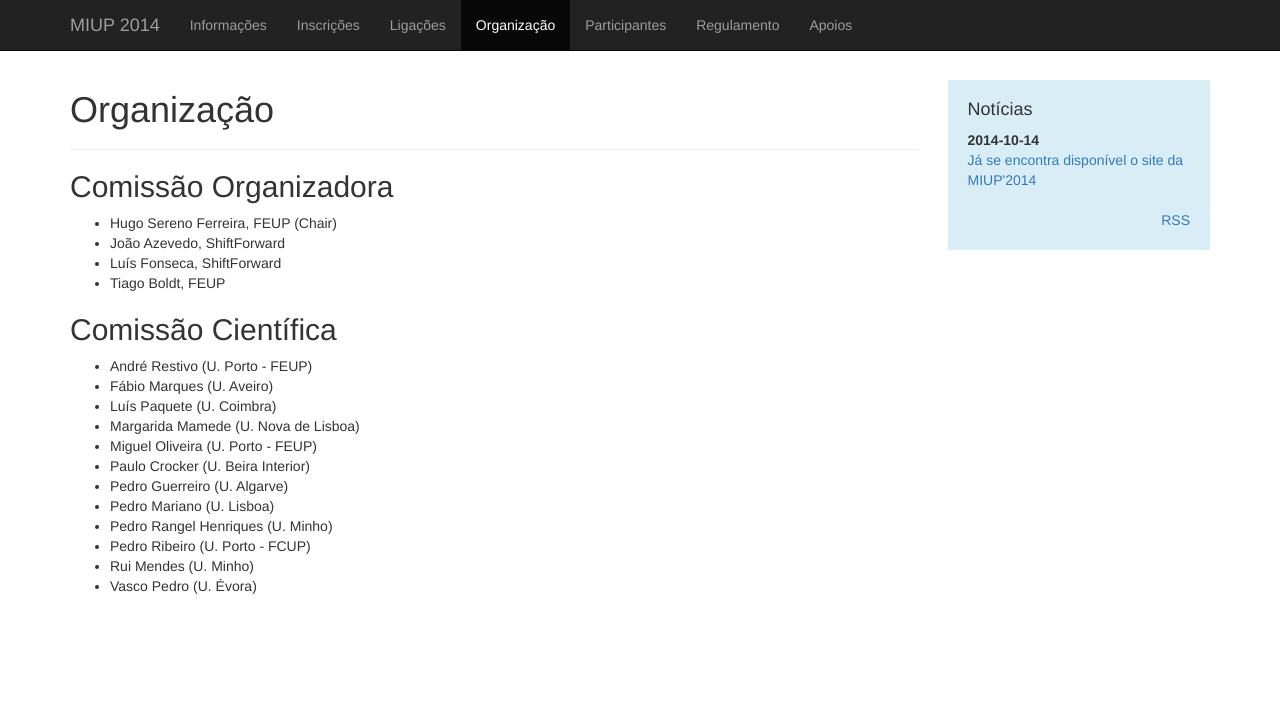
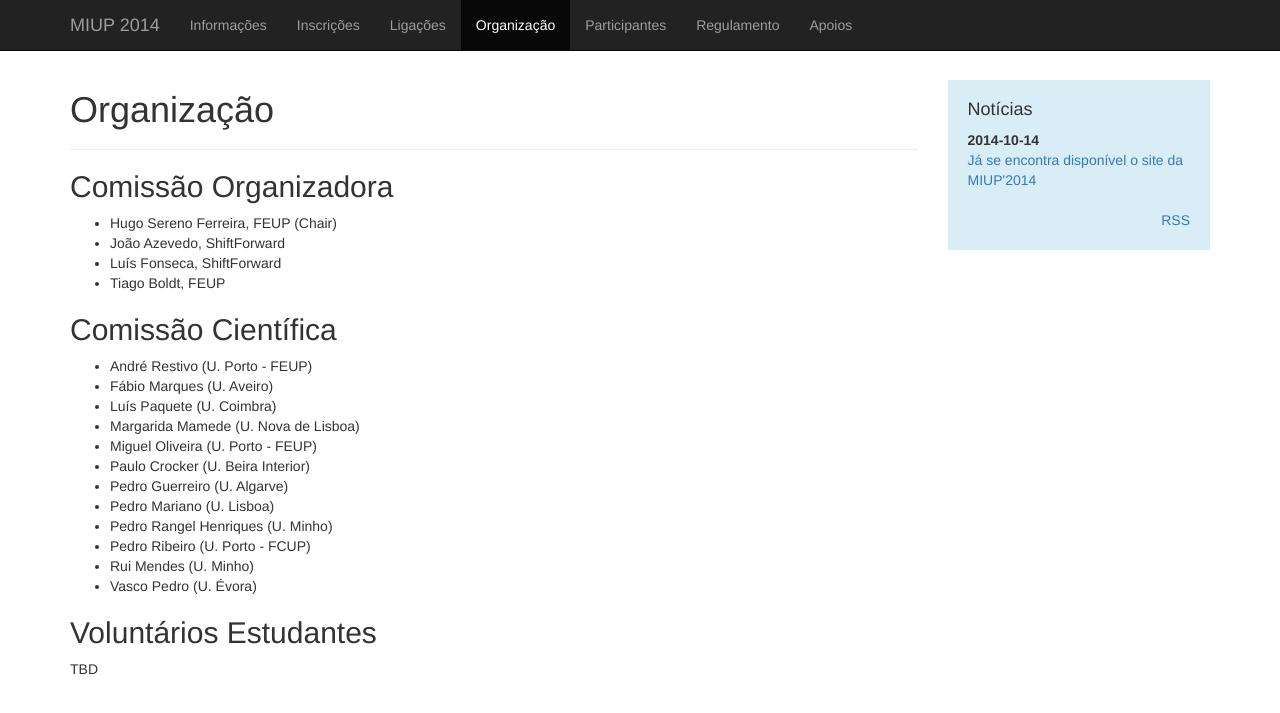
Before and after one commit to miup2014/miup2014.github.io, a Jekyll site: the page built from organizacao.md, in a window 1280 px wide. Shown: the top 713 px of the page. Built offline with Jekyll 4.4.1, drawn with Linux system fonts in a browser that asks for light colours; nearby versions of some CDN libraries.

```diff
--- a/organizacao.md
+++ b/organizacao.md
@@ -25,3 +25,7 @@ permalink: /organizacao/
 * Pedro Ribeiro (U. Porto - FCUP)
 * Rui Mendes (U. Minho)
 * Vasco Pedro (U. Évora)
+
+## Voluntários Estudantes
+
+TBD
```
Also changed, not shown: sponsors.md (+1 -0 lines).
